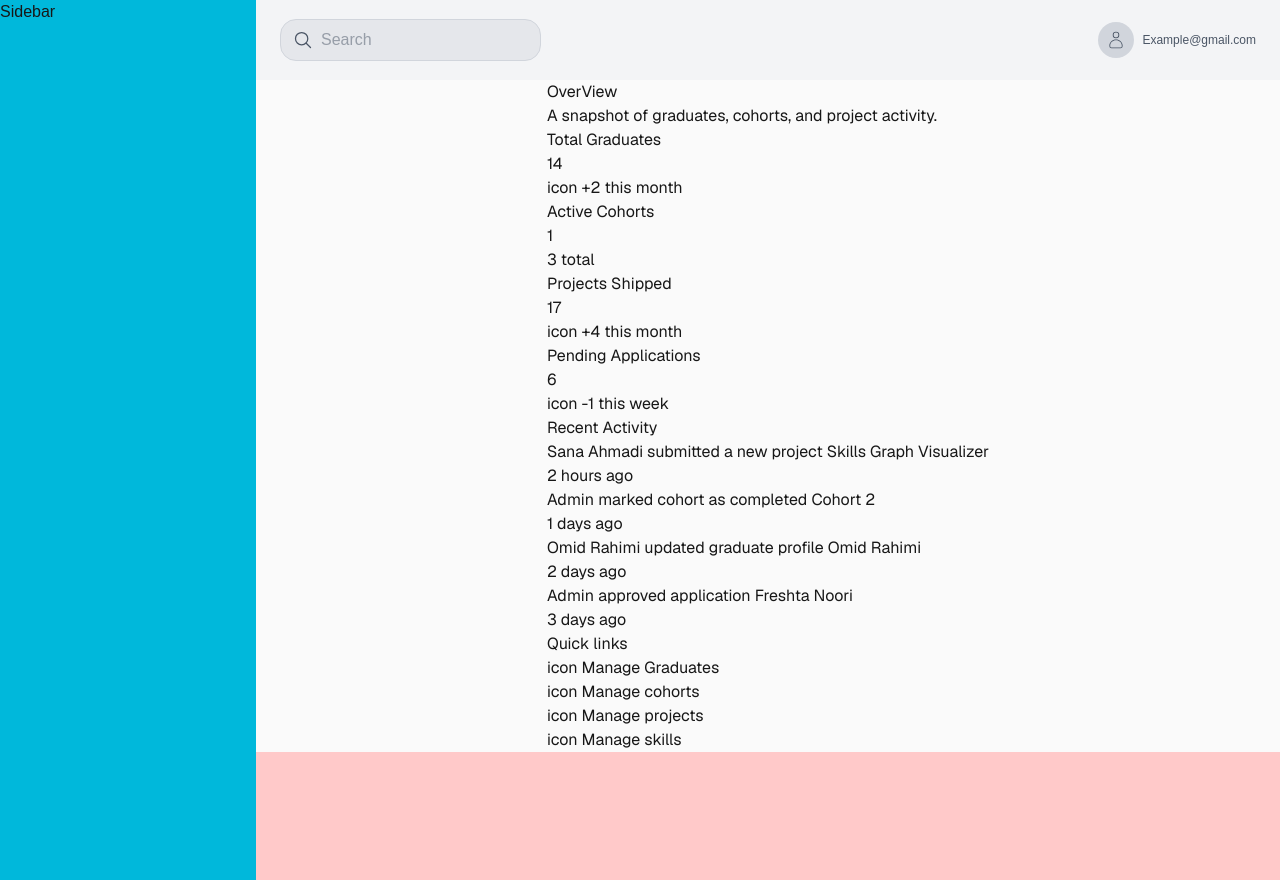
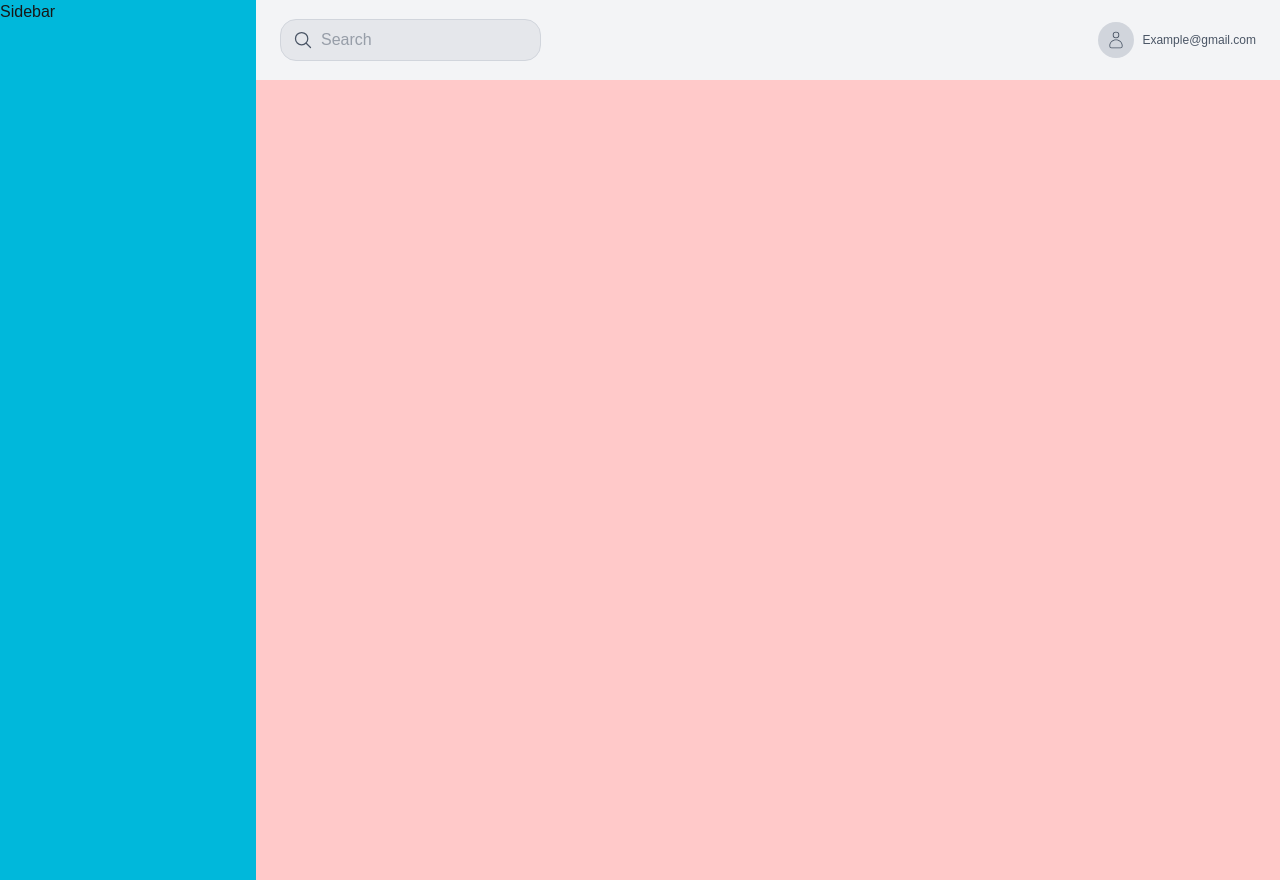
Before and after one commit to jafarimurtaza/age-portal-dashboard, a Next.js app: page / in a window 1280 px wide. Built offline with nearby package versions, Linux system fonts and the light colour scheme.

Commit message:
Components were made

```diff
--- a/src/app/(admin)/overview/page.js
+++ b/src/app/(admin)/overview/page.js
@@ -1,90 +1,16 @@
 import React from "react";
+import PageHeader from "@/components/overview/PageHeader";
+import StatCard from "@/components/overview/StatCard";
+import QuickLinksCard from "@/components/overview/QuickLinksCard";
+import RecentActivityCard from "@/components/overview/RecentActivityCard";
 
-export default function OverviewPage() {
+export default function Home() {
   return (
-    <div>
-
-
-      <main>
-        <div className="Tittle">
-          <h1>OverView</h1>
-          <p>A snapshot of graduates, cohorts, and project activity.</p>
-        </div>
-
-        <div className="Cards">
-          <div className="card">
-            <p>Total Graduates</p>
-            <h2>14</h2>
-            <p> icon +2 this month</p>
-          </div>
-
-          <div className="card">
-            <p>Active Cohorts</p>
-            <h2>1</h2>
-            <p> 3 total</p>
-          </div>
-
-          <div className="card">
-            <p>Projects Shipped</p>
-            <h2>17</h2>
-            <p> icon +4 this month</p>
-          </div>
-
-          <div className="card">
-            <p>Pending Applications</p>
-            <h2>6</h2>
-            <p> icon -1 this week</p>
-          </div>
-        </div>
-
-        <div className="recent">
-          <h2>Recent Activity</h2>
-          <div>
-            <ul>
-              <li>
-                <p>
-                  Sana Ahmadi submitted a new project Skills Graph Visualizer
-                </p>
-                <span>2 hours ago</span>
-              </li>
-
-              <li>
-                <p>Admin marked cohort as completed Cohort 2</p>
-                <span>1 days ago</span>
-              </li>
-
-              <li>
-                <p>Omid Rahimi updated graduate profile Omid Rahimi</p>
-                <span>2 days ago</span>
-              </li>
-
-              <li>
-                <p>Admin approved application Freshta Noori</p>
-                <span>3 days ago</span>
-              </li>
-            </ul>
-          </div>
-        </div>
-
-        <div className="Quick_links">
-          <h2>Quick links</h2>
-          <div>
-            <a>icon Manage Graduates</a>
-          </div>
-
-          <div>
-            <a>icon Manage cohorts</a>
-          </div>
-
-          <div>
-            <a>icon Manage projects</a>
-          </div>
-
-          <div>
-            <a>icon Manage skills</a>
-          </div>
-        </div>
-      </main>
+    <div className="flex flex-col gap-4 bg-gray-600 p-4">
+      <PageHeader />
+      <StatCard />
+      <RecentActivityCard />
+      <QuickLinksCard />
     </div>
   );
 }
--- a/src/app/layout.js
+++ b/src/app/layout.js
@@ -1,8 +1,8 @@
 import { Geist, Geist_Mono } from "next/font/google";
 import "./globals.css";
-import Header from "../components/Layout/Header";
-// import Footer from "../components/Layout/Footer";
-import Sidebar from "../components/Layout/Sidebar";
+import Header from "../components/Header";
+// import Footer from "../components/Footer";
+import Sidebar from "../components/Sidebar";
 
 const geistSans = Geist({
   variable: "--font-geist-sans",
--- a/src/app/page.js
+++ b/src/app/page.js
@@ -1,12 +1,9 @@
 import Image from "next/image";
-import OverviewPage from "./(admin)/overview/page";
 
 export default function Home() {
   return (
-    <div className="flex flex-col flex-1 items-center justify-center bg-zinc-50 font-sans dark:bg-black">
-      <main>
-        <OverviewPage />
-      </main>
+    <div className="flex flex-col flex-1 items-center justify-center bg-gray-200 font-sans dark:bg-black">
+      <main></main>
     </div>
   );
 }
--- a/src/components/Layout/Header.jsx
+++ b/src/components/Header.jsx
@@ -29,7 +29,7 @@ export default function Header() {
               <CiUser className="text-gray-600 " />
             </span>
             <span>
-              <p className="text-xs hidden sm:block md:block text-gray-600 truncate max-w-[100px] sm:max-w-none">
+              <p className="text-xs hidden sm:block md:block text-gray-600 truncate max-w-25 sm:max-w-none">
                 Example@gmail.com
               </p>
             </span>
--- /dev/null
+++ b/src/components/overview/PageHeader.jsx
@@ -0,0 +1,8 @@
+export default function PageHeader() {
+  return (
+    <div>
+      <h1>OverView</h1>
+      <p>A snapshot of graduates, cohorts, and project activity.</p>
+    </div>
+  );
+}
--- /dev/null
+++ b/src/components/overview/QuickLinksCard.jsx
@@ -0,0 +1,9 @@
+// import QuickLinksItem from "./QuickLinksItem";
+export default function QuickLinksCard() {
+  return (
+    <div>
+      <p>Quick Links</p>
+      {/* <QuickLinksItem /> */}
+    </div>
+  );
+}
--- /dev/null
+++ b/src/components/overview/RecentActivityCard.jsx
@@ -0,0 +1,9 @@
+// import ActivityItem from "./ActivityItem";
+export default function RecentActivityCard() {
+  return (
+    <div>
+      <p>Recent Activity</p>
+      {/* <ActivityItem /> */}
+    </div>
+  );
+}
--- /dev/null
+++ b/src/components/overview/StatCard.jsx
@@ -0,0 +1,29 @@
+export default function StatCard() {
+  return (
+    <div>
+      <div>
+        <p>Total Graduates</p>
+        <p>14</p>
+        <p>+2 this month</p>
+      </div>
+
+      <div>
+        <p>Active Cohorts</p>
+        <p>1</p>
+        <p>3 total</p>
+      </div>
+
+      <div>
+        <p>Projects Shipped</p>
+        <p>17</p>
+        <p>+4 this month</p>
+      </div>
+
+      <div>
+        <p>Pending Applications</p>
+        <p>6</p>
+        <p>-1 this week</p>
+      </div>
+    </div>
+  );
+}
```
Also changed, not shown: src/components/Footer.jsx (renamed from src/components/Layout/Footer.jsx), src/components/Sidebar.jsx (renamed from src/components/Layout/Sidebar.jsx), src/components/overview/ActivityItem.jsx (added), src/components/overview/QuickLinkItem.jsx (added).
